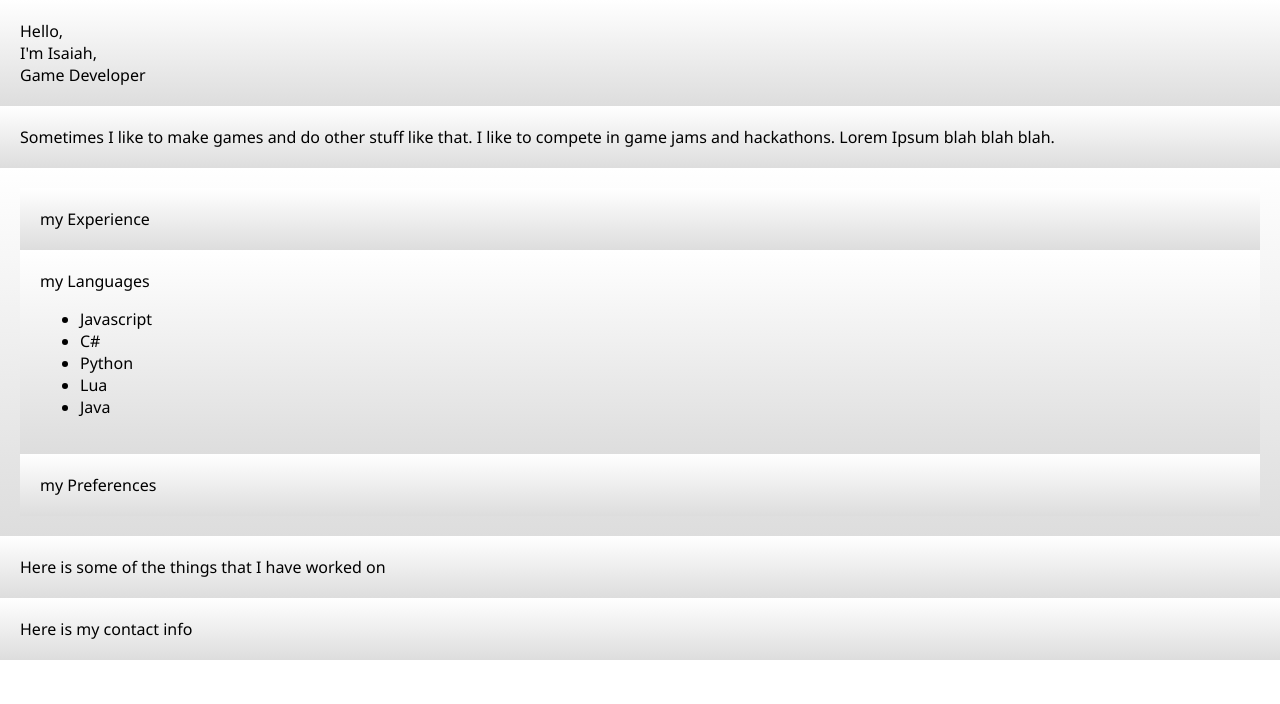
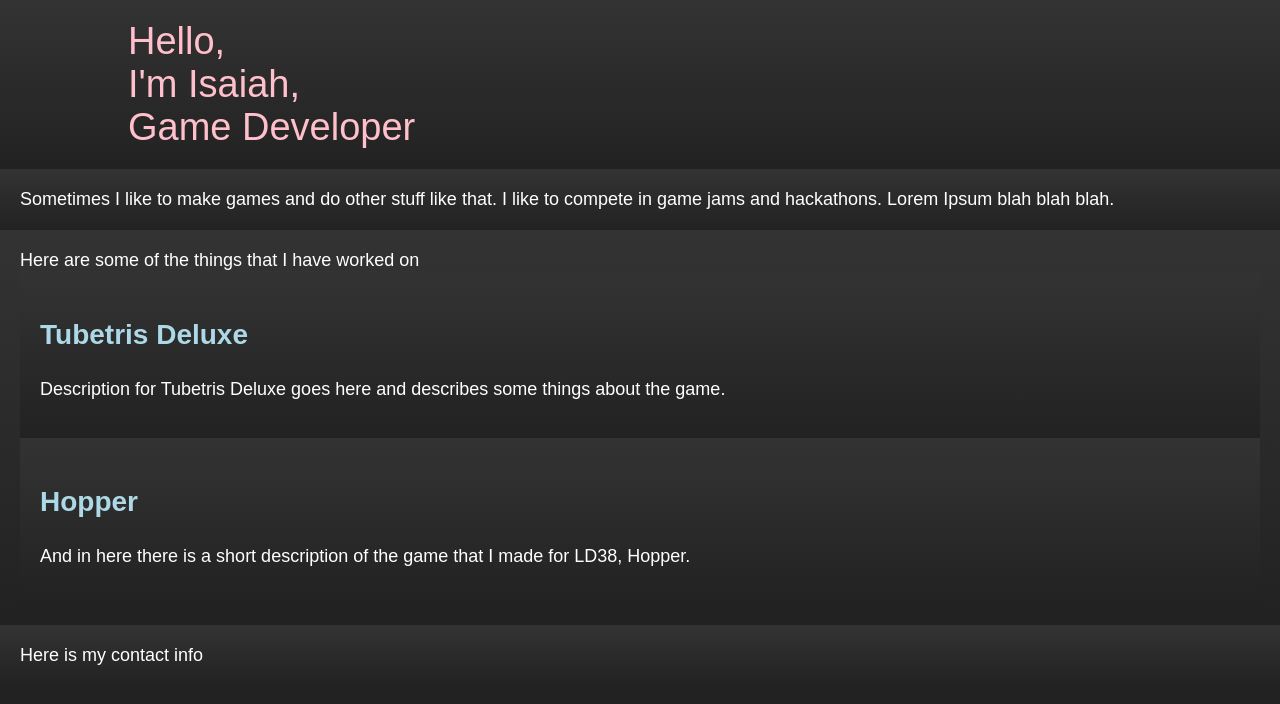
Before and after one commit to Technostalgic/portfolio, a plain HTML site: page index.html in a window 1280 px wide. Drawn offline with Linux system fonts and the light colour scheme.

Commit message:
updated styles, simplified page layout

```diff
--- a/index.html
+++ b/index.html
@@ -13,36 +13,20 @@
 			Sometimes I like to make games and do other stuff like that. I like to compete in game jams and hackathons.
 			Lorem Ipsum blah blah blah.
 		</div>
-		<div id="sc_Credentials">
-			<div class="myExperience">
-				my Experience
+		<div id="sc_Work">
+			Here are some of the things that I have worked on
+			<div class="gameContainer">
+				<p class="gameContainer_title">Tubetris Deluxe</p>
+				<p class="gameContainer_description">
+					Description for Tubetris Deluxe goes here and describes some things about the game.
+				</p>
 			</div>
-			<div class="myLanguages">
-				my Languages
-				<ul class="myLanguageList">
-					<li>
-						Javascript
-					</li>
-					<li>
-						C#
-					</li>
-					<li>
-						Python
-					</li>
-					<li>
-						Lua
-					</li>
-					<li>
-						Java
-					</li>
-				</ul>
+			<div class="gameContainer">
+				<p class="gameContainer_title">Hopper</p>
+				<p class="gameContainer_description">
+					And in here there is a short description of the game that I made for LD38, Hopper.
+				</p>
 			</div>
-			<div class="myPreferences">
-				my Preferences
-			</div>
-		</div>
-		<div id="sc_Work">
-			Here is some of the things that I have worked on
 		</div>
 		<div id="sc_Contact">
 			Here is my contact info
--- a/style.css
+++ b/style.css
@@ -1,9 +1,29 @@
 body{
+	color: white;
 	margin: 0;
-	font-family: 'Segoe UI';
+	font-family: sans-serif;
+	font-size: 18px;
+	background-color: #222;
 }
 
 div{
 	padding: 20px;
-	background-image: linear-gradient(white, #DDD)
+	background-image: linear-gradient(#333, #222)
 }
+
+#sc_Intro{
+	padding-left: 10%;
+	font-family: sans-serif;
+	font-size: 38px;
+	color: pink;
+}
+
+.gameContainer{
+	font-family: sans-serif;
+}
+
+.gameContainer_title{
+	font-size: 28px;
+	font-weight: bolder;
+	color: lightblue;
+}
```
Also changed, not shown: 1 other file.
